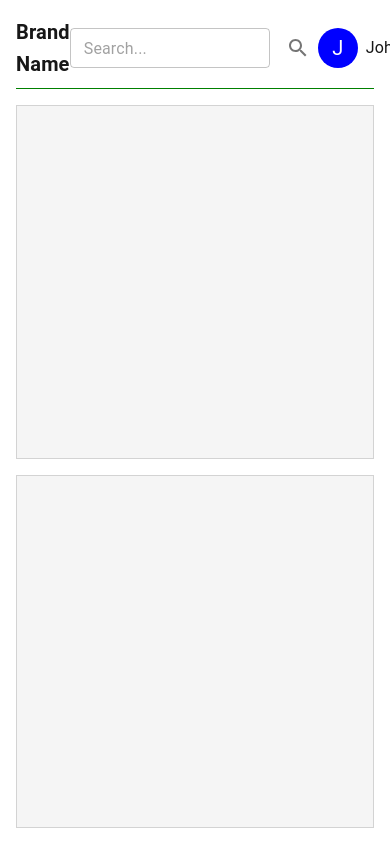
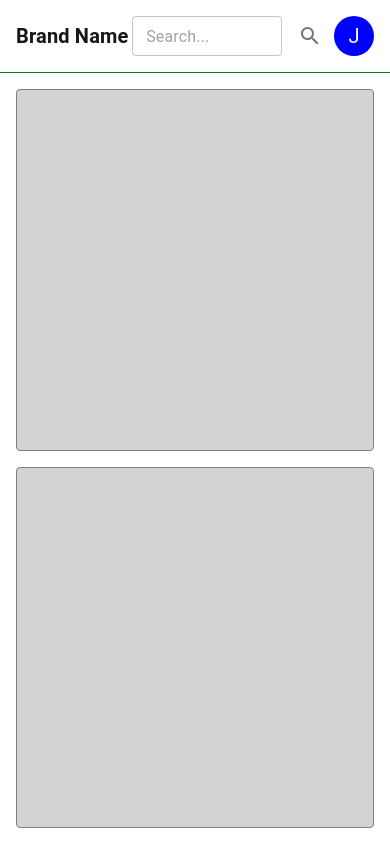
Before and after one commit to Bhuttu-prog/responsive-layout, a Next.js app: page / in a window 390 px wide. Built offline with nearby package versions, Linux system fonts and the light colour scheme.

Commit message:
updated for small screens

```diff
--- a/pages/index.js
+++ b/pages/index.js
@@ -9,7 +9,6 @@ export default function Home() {
         display: "flex",
         flexDirection: "column",
         height: "100vh",
-        p: 2,
       }}
     >
       {/* Header */}
@@ -19,63 +18,59 @@ export default function Home() {
           alignItems: "center",
           justifyContent: "space-between",
           borderBottom: "1px solid green",
-          pb: 1,
-          mb: 2,
+          p: 2,
         }}
       >
         <Typography variant="h6" sx={{ fontWeight: "bold" }}>
           Brand Name
         </Typography>
-
-        <Box
-          sx={{
-            display: "flex",
-            alignItems: "center",
-            gap: 1,
-          }}
-        >
+        <Box sx={{ display: "flex", alignItems: "center", gap: 1 }}>
           <TextField
+            variant="outlined"
             size="small"
-            variant="outlined"
             placeholder="Search..."
-            sx={{ width: "200px" }}
+            sx={{
+              width: { xs: "150px", sm: "200px", md: "300px" },
+            }}
           />
           <IconButton>
             <SearchIcon />
           </IconButton>
         </Box>
-
-        <Box sx={{ display: "flex", alignItems: "center", gap: 1 }}>
-          <Avatar sx={{ bgcolor: "blue" }}>J</Avatar>
-          <Typography>John</Typography>
-        </Box>
+        <Avatar sx={{ bgcolor: "blue" }}>J</Avatar>
       </Box>
 
-      {/* Main Content */}
+      {/* Content */}
       <Box
         sx={{
           display: "flex",
+          flexDirection: { xs: "column", md: "row" },
           flex: 1,
           gap: 2,
-          flexDirection: { xs: "column", md: "row" }, // Responsive layout
+          p: 2,
         }}
       >
+        {/* Left Content */}
         <Box
           sx={{
             flex: 1,
-            border: "1px solid lightgray",
-            bgcolor: "whitesmoke",
-            minHeight: "200px",
+            bgcolor: "lightgray",
+            border: "1px solid gray",
+            borderRadius: "4px",
+            height: { xs: "200px", md: "auto" },
           }}
-        />
+        ></Box>
+
+        {/* Right Content */}
         <Box
           sx={{
             flex: 1,
-            border: "1px solid lightgray",
-            bgcolor: "whitesmoke",
-            minHeight: "200px",
+            bgcolor: "lightgray",
+            border: "1px solid gray",
+            borderRadius: "4px",
+            height: { xs: "200px", md: "auto" },
           }}
-        />
+        ></Box>
       </Box>
     </Box>
   );
```
